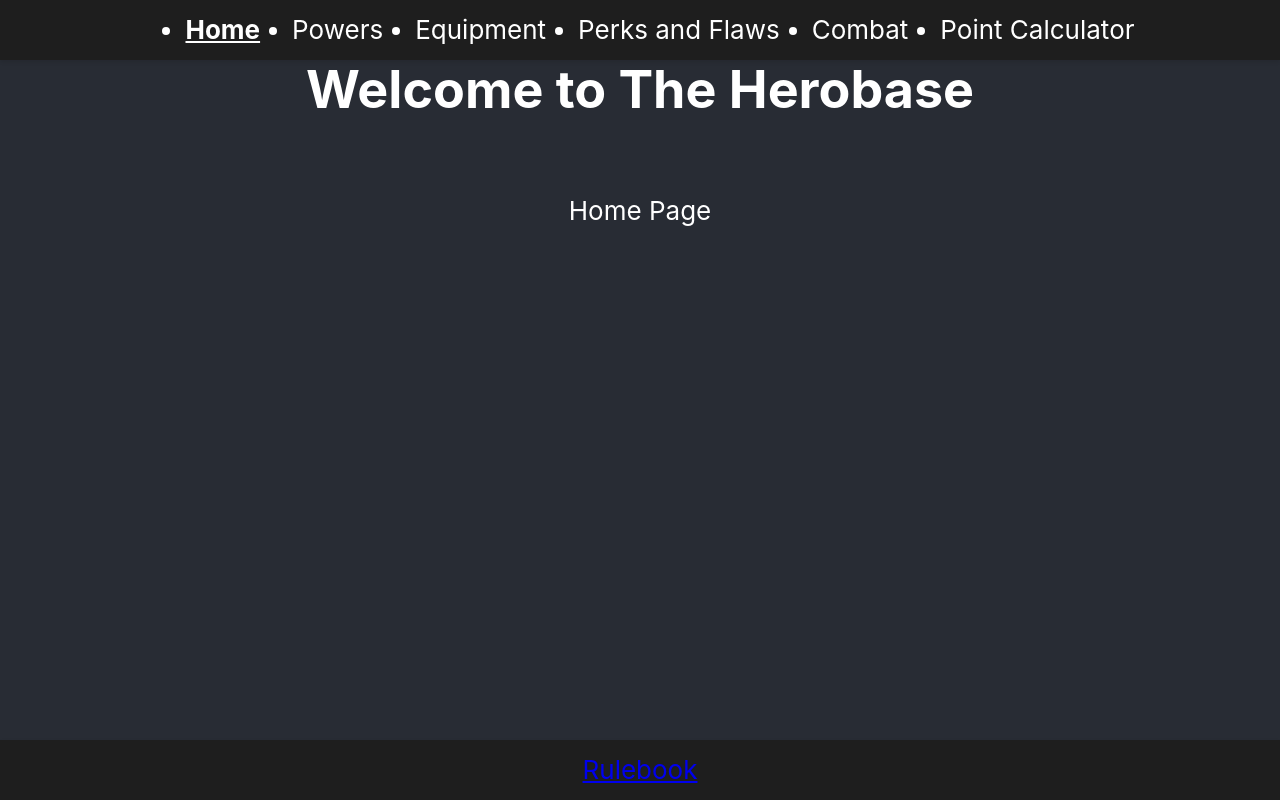
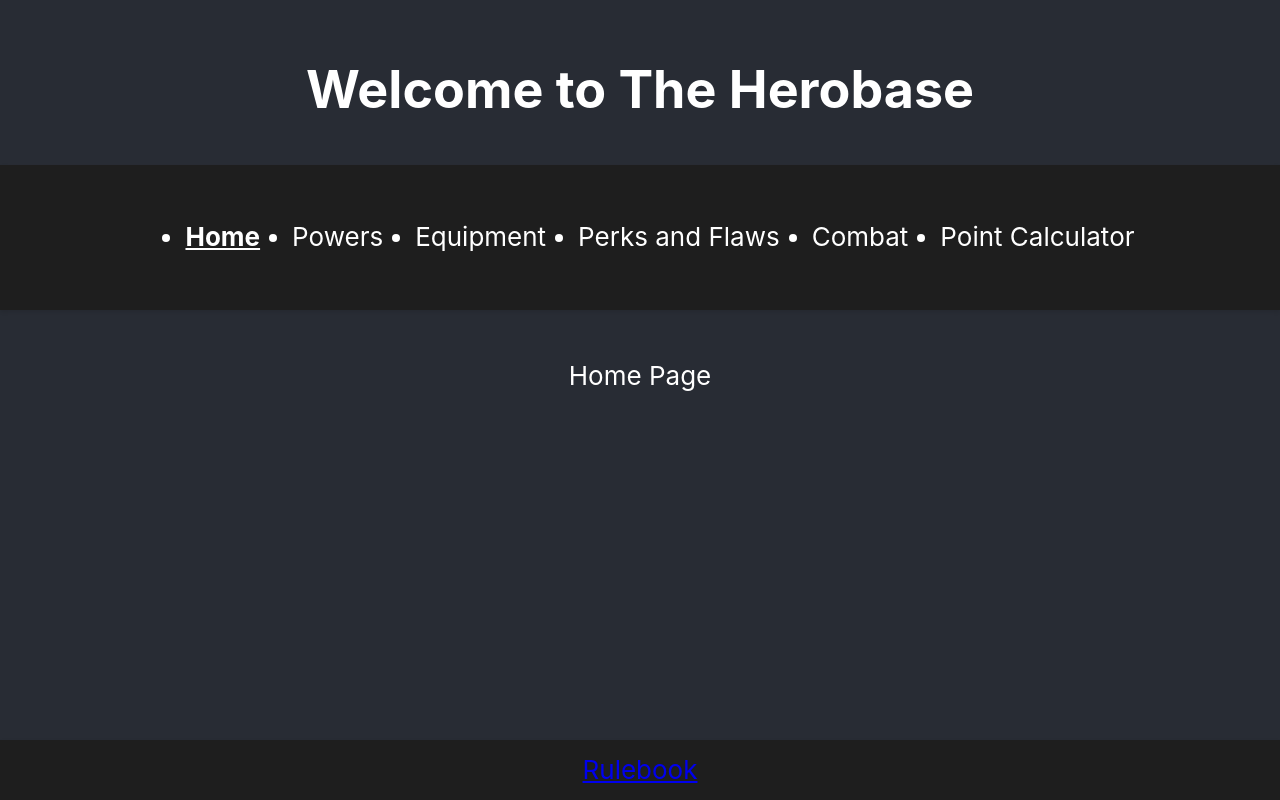
Before and after one commit to TylerAStocks/hero-base, a React (Create React App) app: page / in a window 1280 px wide. Built offline with nearby package versions, Linux system fonts and the light colour scheme.

Commit message:
navbar styling

```diff
--- a/src/Components/navigation/Navbar.tsx
+++ b/src/Components/navigation/Navbar.tsx
@@ -7,25 +7,23 @@ const Navbar: React.FC = () => {
   return (
     <>
       <div style={{
-        position: 'fixed',
+        position: 'sticky',
         top: 0,
         left: 0,
         width: '100%',
-        height: '60px',
         backgroundColor: '#1e1e1e',
         display: 'flex',
-        //flexWrap: 'wrap',
+        flexWrap: 'wrap',
         flexDirection: 'row',
         alignItems: 'center',
-        justifyContent: 'space-around',
+        justifyContent: 'center',
         color: '#fff',
         zIndex: 1000,
         boxShadow: '0 2px 4px rgba(0,0,0,0.1)',
+        marginBottom: '20px'
       }}
       >
 
-        <div >
-          <div >
 
             <ul style={{display: 'flex', flexWrap: 'wrap', gap: '32px'}}>
               <NavItem path="/" name="Home"/>
@@ -35,8 +33,6 @@ const Navbar: React.FC = () => {
               <NavItem path="/combat" name="Combat"/>
               <NavItem path="/pointCalculator" name="Point Calculator"/>
             </ul>
-          </div>
-        </div>
       </div>
 
     </>
```
